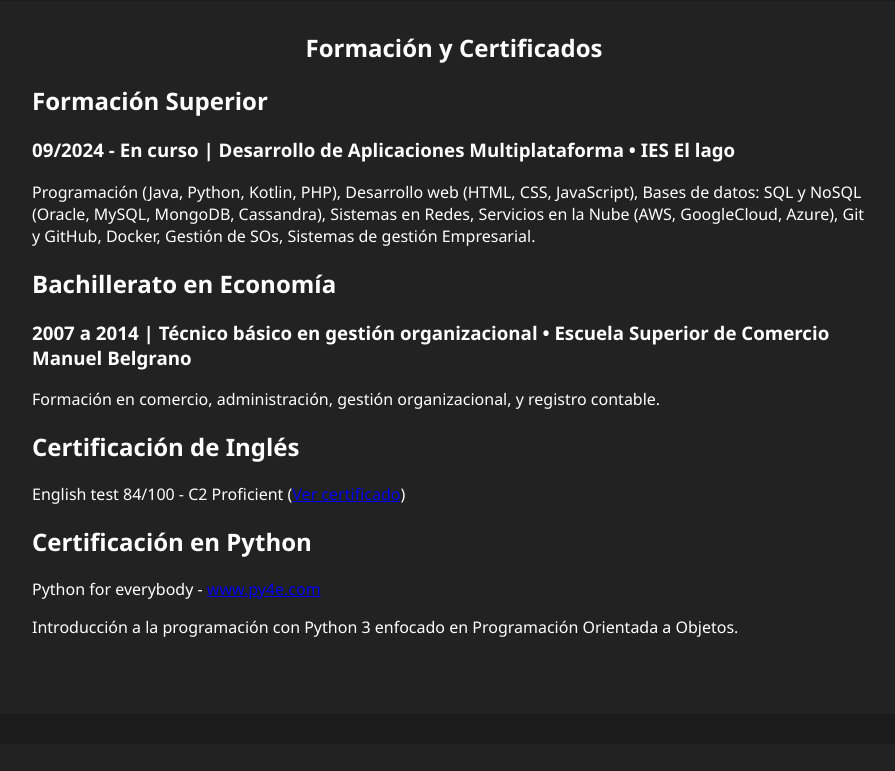
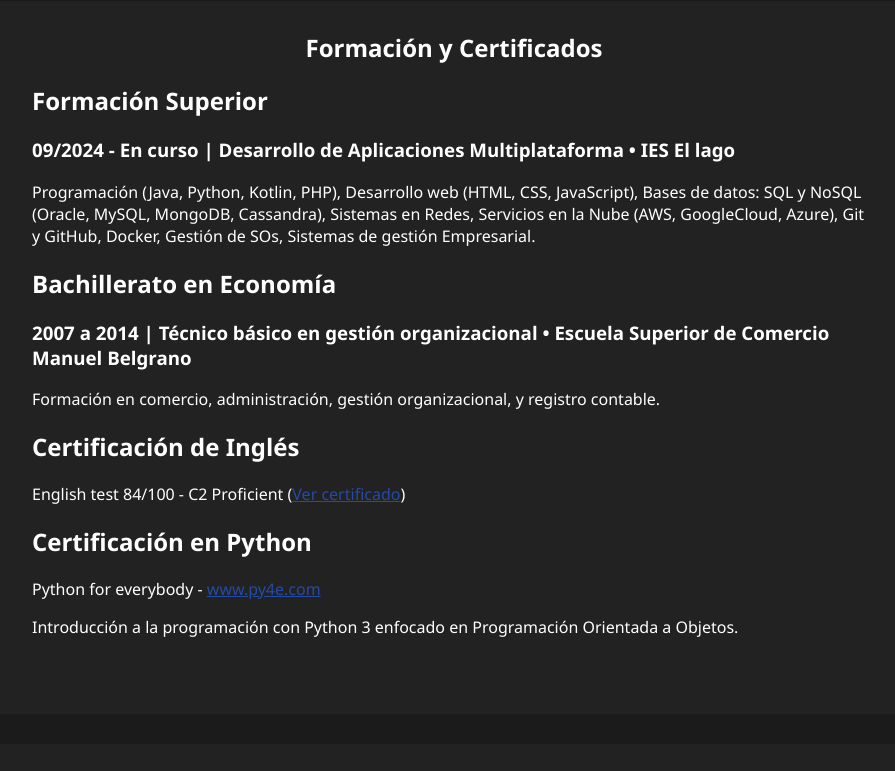
Before and after one commit to felipe-cagna/Portfolio, a plain HTML site: page index.html in a window 1280 px wide. Shown: the part 1754-2525 px from the top of the page, without its empty margins (326-1221 px from the left). Drawn offline with Linux system fonts and the light colour scheme.

Commit message:
Changed links color and updated proyects

```diff
--- a/style.css
+++ b/style.css
@@ -161,6 +161,9 @@ body.oscuro .herramientas div {
 .herramientas p {
     margin: 5px;
 }
+#formacion a{
+    color: rgb(37, 75, 165);
+}
 
 @media (max-width:768px){
     body{
```
Also changed, not shown: index.html (+2 -0 lines).
